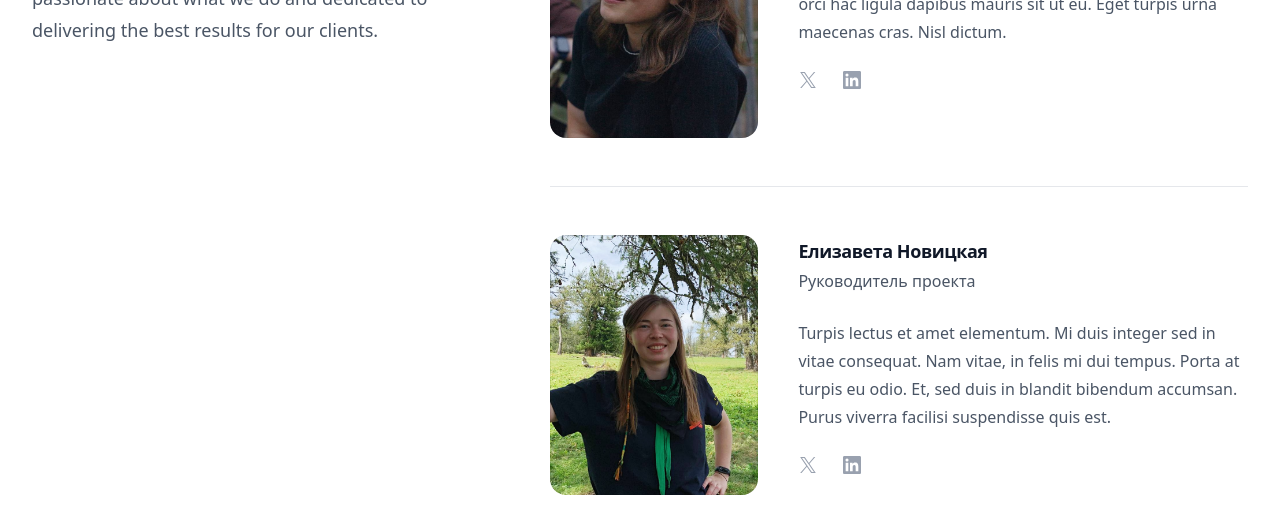
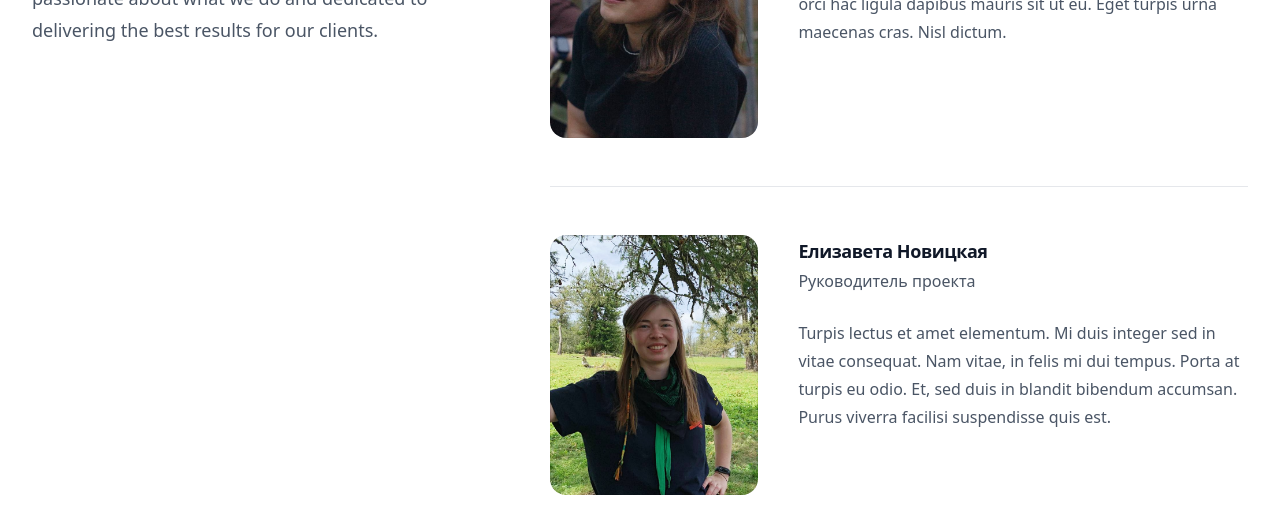
Before and after one commit to E1iza/vspomnit_vse, a React (Vite) app: page / in a window 1280 px wide. Shown: the part 5797-6322 px from the top of the page. Built offline with nearby package versions, Linux system fonts and the light colour scheme.

Commit message:
Убраны лишние ссылки в разделе "О команде"

```diff
--- a/src/components/Team.jsx
+++ b/src/components/Team.jsx
@@ -4,16 +4,12 @@
     role: 'Руководитель проекта',
     imageUrl: './src/assets/team/kosatka.jpg',
     bio: 'Ultricies massa malesuada viverra cras lobortis. Tempor orci hac ligula dapibus mauris sit ut eu. Eget turpis urna maecenas cras. Nisl dictum.',
-    xUrl: '#',
-    linkedinUrl: '#',
   },
   {
     name: 'Елизавета Новицкая',
     role: 'Руководитель проекта',
     imageUrl: './src/assets/team/grizzly.jpg',
     bio: 'Turpis lectus et amet elementum. Mi duis integer sed in vitae consequat. Nam vitae, in felis mi dui tempus. Porta at turpis eu odio. Et, sed duis in blandit bibendum accumsan. Purus viverra facilisi suspendisse quis est.',
-    xUrl: '#',
-    linkedinUrl: '#',
   },
 ]
 
@@ -42,34 +38,34 @@
                 <h3 className="text-lg/8 font-semibold tracking-tight text-gray-900 dark:text-white">{person.name}</h3>
                 <p className="text-base/7 text-gray-600 dark:text-gray-400">{person.role}</p>
                 <p className="mt-6 text-base/7 text-gray-600 dark:text-gray-400">{person.bio}</p>
-                <ul role="list" className="mt-6 flex gap-x-6">
-                  <li>
-                    <a
-                      href={person.xUrl}
-                      className="text-gray-400 hover:text-gray-500 dark:text-gray-400 dark:hover:text-gray-300"
-                    >
-                      <span className="sr-only">X</span>
-                      <svg fill="currentColor" viewBox="0 0 20 20" aria-hidden="true" className="size-5">
-                        <path d="M11.4678 8.77491L17.2961 2H15.915L10.8543 7.88256L6.81232 2H2.15039L8.26263 10.8955L2.15039 18H3.53159L8.87581 11.7878L13.1444 18H17.8063L11.4675 8.77491H11.4678ZM9.57608 10.9738L8.95678 10.0881L4.02925 3.03974H6.15068L10.1273 8.72795L10.7466 9.61374L15.9156 17.0075H13.7942L9.57608 10.9742V10.9738Z" />
-                      </svg>
-                    </a>
-                  </li>
-                  <li>
-                    <a
-                      href={person.linkedinUrl}
-                      className="text-gray-400 hover:text-gray-500 dark:text-gray-400 dark:hover:text-gray-300"
-                    >
-                      <span className="sr-only">LinkedIn</span>
-                      <svg fill="currentColor" viewBox="0 0 20 20" aria-hidden="true" className="size-5">
-                        <path
-                          d="M16.338 16.338H13.67V12.16c0-.995-.017-2.277-1.387-2.277-1.39 0-1.601 1.086-1.601 2.207v4.248H8.014v-8.59h2.559v1.174h.037c.356-.675 1.227-1.387 2.526-1.387 2.703 0 3.203 1.778 3.203 4.092v4.711zM5.005 6.575a1.548 1.548 0 11-.003-3.096 1.548 1.548 0 01.003 3.096zm-1.337 9.763H6.34v-8.59H3.667v8.59zM17.668 1H2.328C1.595 1 1 1.581 1 2.298v15.403C1 18.418 1.595 19 2.328 19h15.34c.734 0 1.332-.582 1.332-1.299V2.298C19 1.581 18.402 1 17.668 1z"
-                          clipRule="evenodd"
-                          fillRule="evenodd"
-                        />
-                      </svg>
-                    </a>
-                  </li>
-                </ul>
+                {/*<ul role="list" className="mt-6 flex gap-x-6">*/}
+                {/*  <li>*/}
+                {/*    <a*/}
+                {/*      href={person.xUrl}*/}
+                {/*      className="text-gray-400 hover:text-gray-500 dark:text-gray-400 dark:hover:text-gray-300"*/}
+                {/*    >*/}
+                {/*      <span className="sr-only">X</span>*/}
+                {/*      <svg fill="currentColor" viewBox="0 0 20 20" aria-hidden="true" className="size-5">*/}
+                {/*        <path d="M11.4678 8.77491L17.2961 2H15.915L10.8543 7.88256L6.81232 2H2.15039L8.26263 10.8955L2.15039 18H3.53159L8.87581 11.7878L13.1444 18H17.8063L11.4675 8.77491H11.4678ZM9.57608 10.9738L8.95678 10.0881L4.02925 3.03974H6.15068L10.1273 8.72795L10.7466 9.61374L15.9156 17.0075H13.7942L9.57608 10.9742V10.9738Z" />*/}
+                {/*      </svg>*/}
+                {/*    </a>*/}
+                {/*  </li>*/}
+                {/*  <li>*/}
+                {/*    <a*/}
+                {/*      href={person.linkedinUrl}*/}
+                {/*      className="text-gray-400 hover:text-gray-500 dark:text-gray-400 dark:hover:text-gray-300"*/}
+                {/*    >*/}
+                {/*      <span className="sr-only">LinkedIn</span>*/}
+                {/*      <svg fill="currentColor" viewBox="0 0 20 20" aria-hidden="true" className="size-5">*/}
+                {/*        <path*/}
+                {/*          d="M16.338 16.338H13.67V12.16c0-.995-.017-2.277-1.387-2.277-1.39 0-1.601 1.086-1.601 2.207v4.248H8.014v-8.59h2.559v1.174h.037c.356-.675 1.227-1.387 2.526-1.387 2.703 0 3.203 1.778 3.203 4.092v4.711zM5.005 6.575a1.548 1.548 0 11-.003-3.096 1.548 1.548 0 01.003 3.096zm-1.337 9.763H6.34v-8.59H3.667v8.59zM17.668 1H2.328C1.595 1 1 1.581 1 2.298v15.403C1 18.418 1.595 19 2.328 19h15.34c.734 0 1.332-.582 1.332-1.299V2.298C19 1.581 18.402 1 17.668 1z"*/}
+                {/*          clipRule="evenodd"*/}
+                {/*          fillRule="evenodd"*/}
+                {/*        />*/}
+                {/*      </svg>*/}
+                {/*    </a>*/}
+                {/*  </li>*/}
+                {/*</ul>*/}
               </div>
             </li>
           ))}
```
